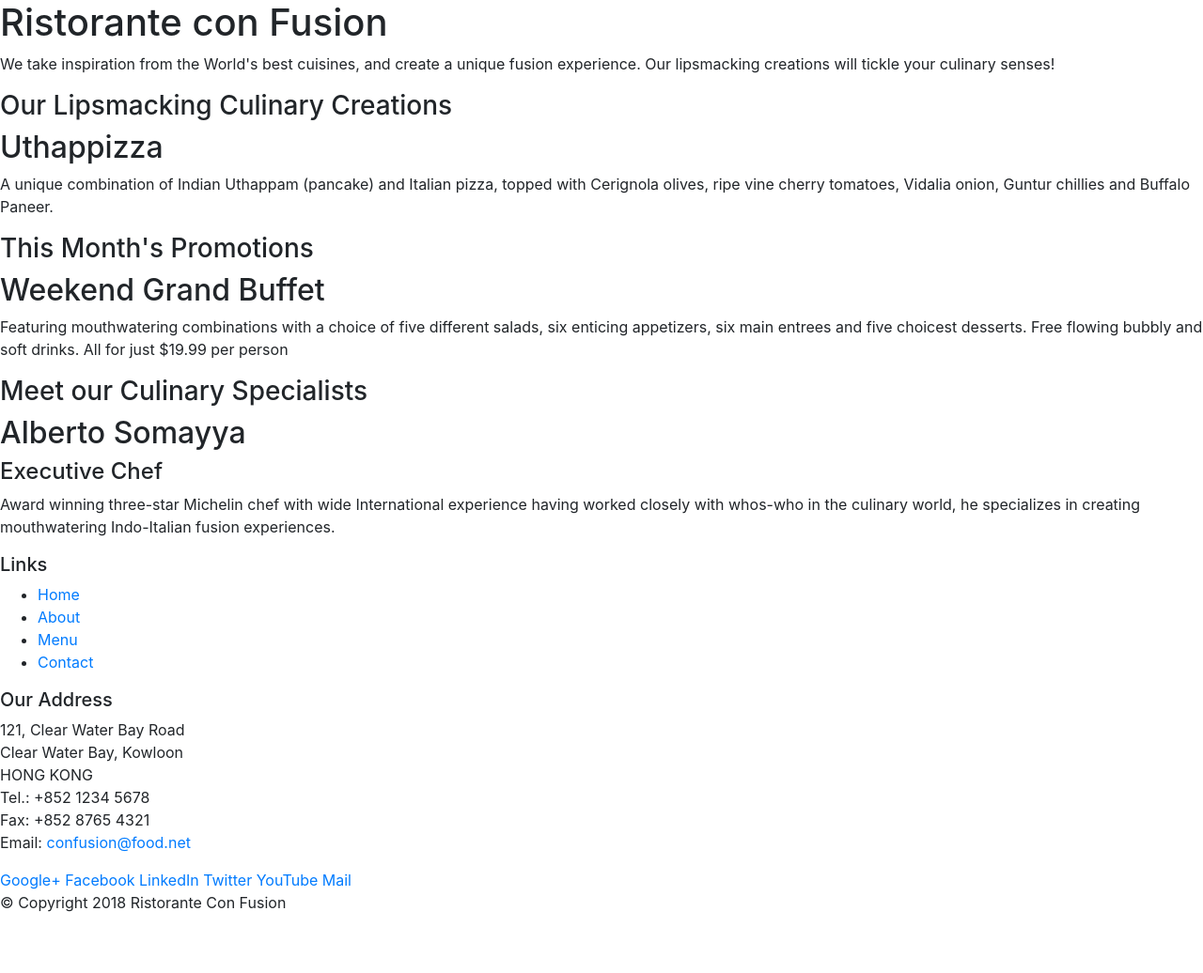
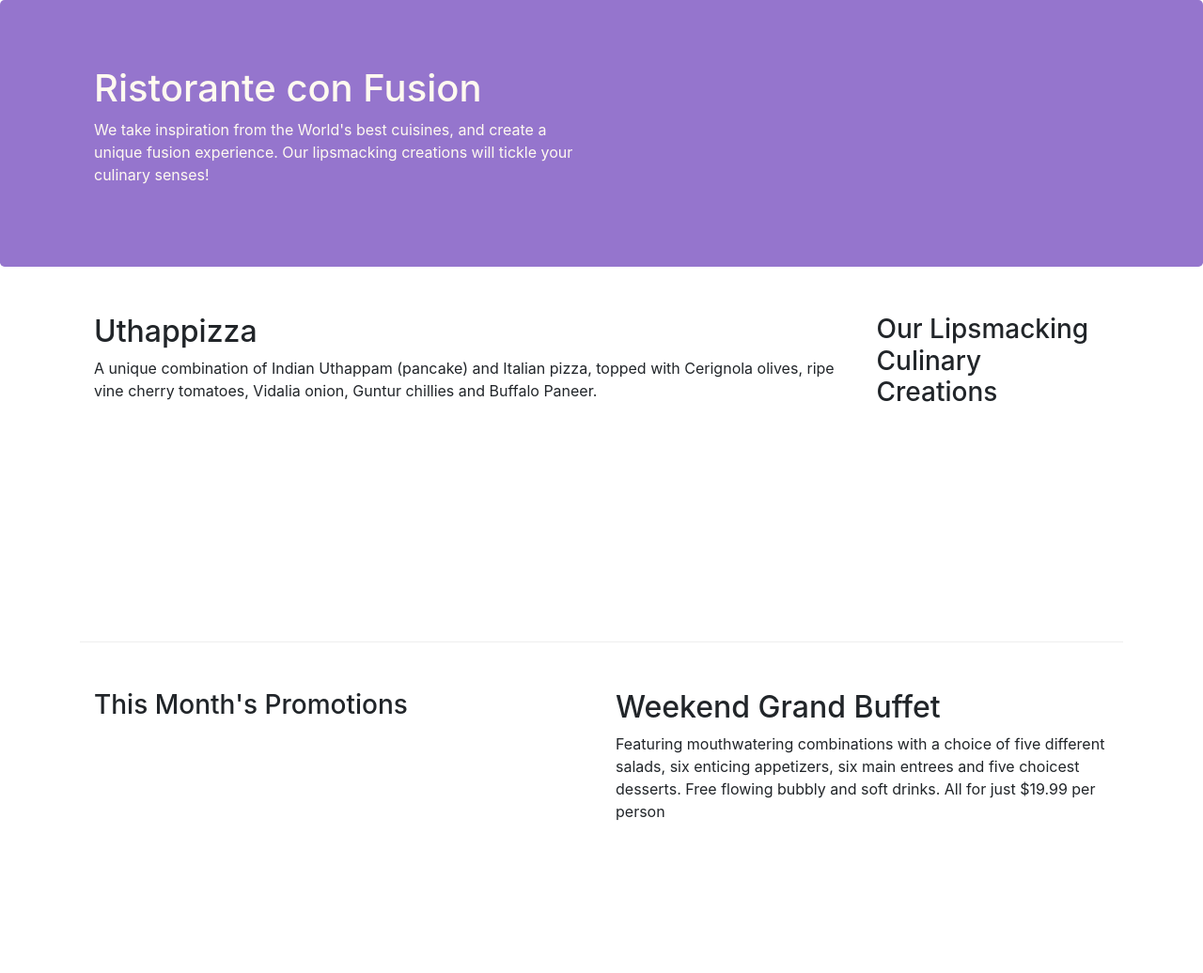
Before and after one commit to prashant-nu/conFusion, a website: page index.html in a window 1280 px wide. Shown: the top 1036 px of the page at 94% size. Before the commit the page ends 989 px from the top, so only its background shows below. Drawn offline with nearby package versions, Linux system fonts and the light colour scheme.

Commit message:
Bootstrap Grid System

```diff
--- /dev/null
+++ b/css/styles.css
@@ -0,0 +1,30 @@
+.row-header{
+    margin: 0px auto;
+    padding: 0px auto;
+}
+
+.row-content{
+    margin: 0px auto;
+    padding: 50px 0px 50px 0px;
+    border-bottom: 1px ridge;
+    min-height: 400px;
+}
+
+.footer{
+    background-color: #D1C4E9;
+    margin: 0px auto;
+    padding: 20px 0px 20px 0px;
+}
+
+.jumbotron{
+    padding: 70px 30px 70px 30px;
+    margin: 0px auto;
+    background-color: #9575CD;
+    color: floralwhite;
+}
+
+.address{
+    font-size: 80%;
+    margin: 0px;
+    color: #0f0f0f;
+}
--- a/index.html
+++ b/index.html
@@ -9,52 +9,52 @@
 
     <!-- Bootstrap CSS -->
     <link rel="stylesheet" href="node_modules/bootstrap/dist/css/bootstrap.min.css">
-
+    <link rel="stylesheet" href="css/styles.css">
     <title>Ristorante Con Fusion</title>
 </head>
 
 <body>
 
-    <header>
-        <div>
-            <div>
-                <div>
+    <header class="jumbotron">
+        <div class="container">
+            <div class="row row-header">
+                <div class="col-12 col-sm-6">
                     <h1>Ristorante con Fusion</h1>
                     <p>We take inspiration from the World's best cuisines, and create a unique fusion experience. Our lipsmacking creations will tickle your culinary senses!</p>
                 </div>
-                <div>
+                <div class="col-12 col-sm">
                 </div>
             </div>
         </div>
     </header>
 
-    <div>
-        <div>
-            <div>
+    <div class="container">
+        <div class="row row-content align-item-center">
+            <div class="col-12 col-sm-4 order-sm-last col-md-3">
                 <h3>Our Lipsmacking Culinary Creations</h3>
             </div>
-            <div>
+            <div class="col col-sm  order-sm-first col-md">
                 <h2>Uthappizza</h2>
                 <p>A unique combination of Indian Uthappam (pancake) and Italian pizza, topped with Cerignola olives, ripe vine cherry tomatoes, Vidalia onion, Guntur chillies and Buffalo Paneer.</p>
             </div>
         </div>
 
 
-        <div>
-            <div>
+        <div class="row row-content align-item-center">
+            <div class="col-12 col-sm-4 col-md">
                 <h3>This Month's Promotions</h3>
             </div>
-            <div>
+            <div class="col col-sm col-md">
                 <h2>Weekend Grand Buffet</h2>
                 <p>Featuring mouthwatering combinations with a choice of five different salads, six enticing appetizers, six main entrees and five choicest desserts. Free flowing bubbly and soft drinks. All for just $19.99 per person </p>
             </div>
         </div>
 
-        <div>
-            <div>
+        <div class="row row-content align-item-center">
+            <div class="col-12 col-sm-4 order-sm-last col-md-3">
                 <h3>Meet our Culinary Specialists</h3>
             </div>
-            <div>
+            <div class="col col-sm order-sm-first col-md">
                 <h2>Alberto Somayya</h2>
                 <h4>Executive Chef</h4>
                 <p>Award winning three-star Michelin chef with wide International experience having worked closely with whos-who in the culinary world, he specializes in creating mouthwatering Indo-Italian fusion experiences. </p>
@@ -62,19 +62,19 @@
         </div>
     </div>
 
-    <footer>
-        <div>
-            <div>
-                <div>
+    <footer class="footer">
+        <div class="container">
+            <div class="row">
+                <div class="col-4 offset-1 col-sm-2">
                     <h5>Links</h5>
-                    <ul>
+                    <ul class="list-unstyled">
                         <li><a href="#">Home</a></li>
                         <li><a href="#">About</a></li>
                         <li><a href="#">Menu</a></li>
                         <li><a href="#">Contact</a></li>
                     </ul>
                 </div>
-                <div>
+                <div class="col-7 col-sm-5">
                     <h5>Our Address</h5>
                     <address>
 		              121, Clear Water Bay Road<br>
@@ -85,8 +85,8 @@
 		              Email: <a href="mailto:confusion@food.net">confusion@food.net</a>
 		           </address>
                 </div>
-                <div>
-                    <div>
+                <div class="col-12 col-sm-4 align-self-center">
+                    <div class="text-center">
                         <a href="http://google.com/+">Google+</a>
                         <a href="http://www.facebook.com/profile.php?id=">Facebook</a>
                         <a href="http://www.linkedin.com/in/">LinkedIn</a>
@@ -96,8 +96,8 @@
                     </div>
                 </div>
            </div>
-           <div>
-                <div>
+           <div class="row justify-content-center">
+                <div class="col-auto">
                     <p>© Copyright 2018 Ristorante Con Fusion</p>
                 </div>
            </div>
```
